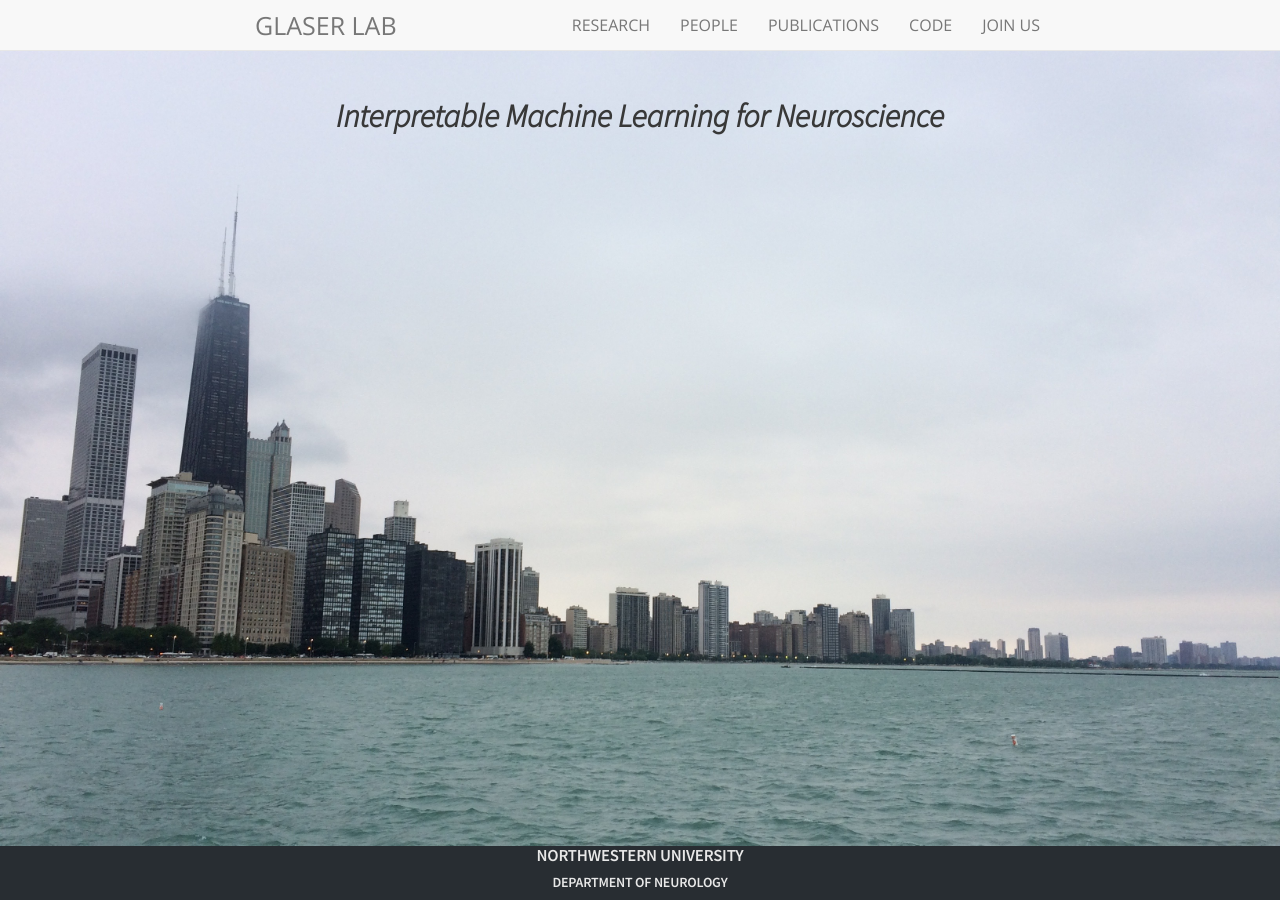
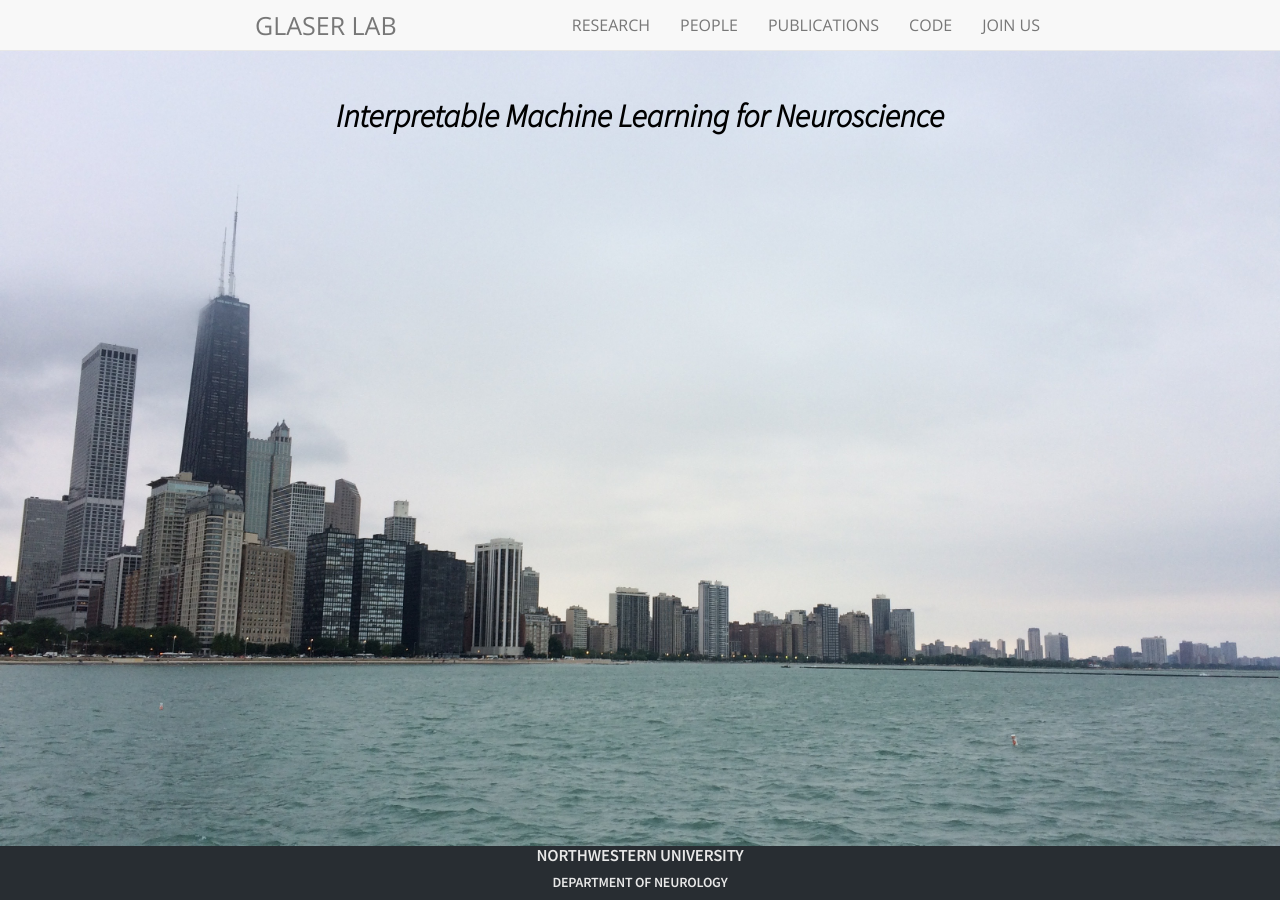
Before and after one commit to glaserlab/glaserlab.github.io, a Jekyll site: the page built from index.html, in a window 1280 px wide. Built offline with Jekyll 4.4.1, drawn with Linux system fonts in a browser that asks for light colours; nearby versions of some CDN libraries; comment, search, counter and statistics services are not loaded.

```diff
--- a/index.html
+++ b/index.html
@@ -16,7 +16,9 @@ body {
     <header class="masthead text-center">
 
 
-      <h1 style="font-size:2.3em; font-family:Source Sans Pro; color:#383838"><i>Interpretable Machine Learning for Neuroscience <br><br></i></h1>
+      <h1 style="font-size:2.3em; font-family:Source Sans Pro"><i>Interpretable Machine Learning for Neuroscience <br><br></i></h1>
+      <!-- <h1 style="font-size:2.3em; font-family:Source Sans Pro; color:#383838"><i>Interpretable Machine Learning for Neuroscience <br><br></i></h1> -->
+
 <!--       <h2 style="font-size:1.6em"><i>Lab Opening September 2022 in Northwestern Neurology Department! <br><br></i></h2>      -->
 
 
```
